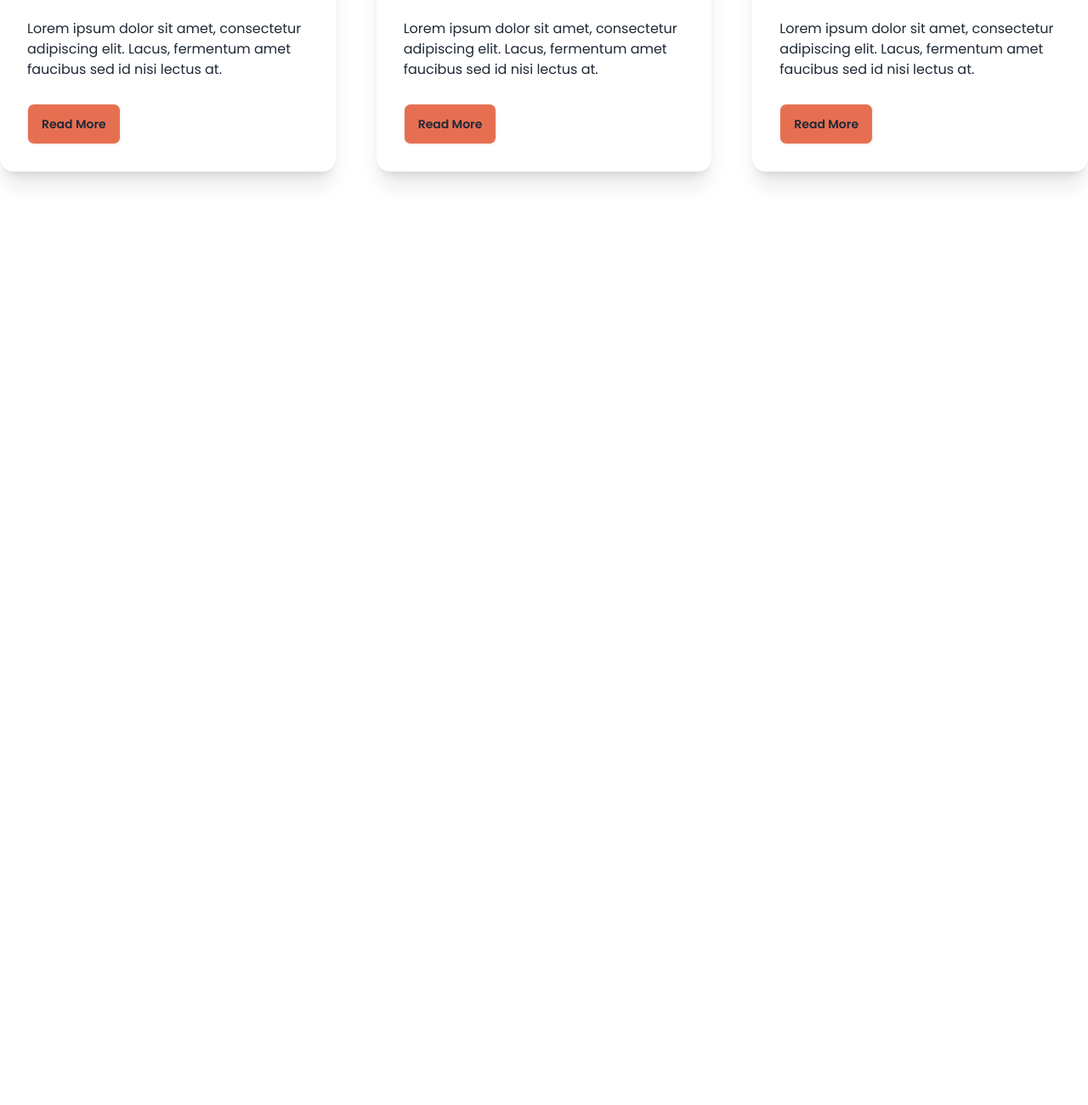
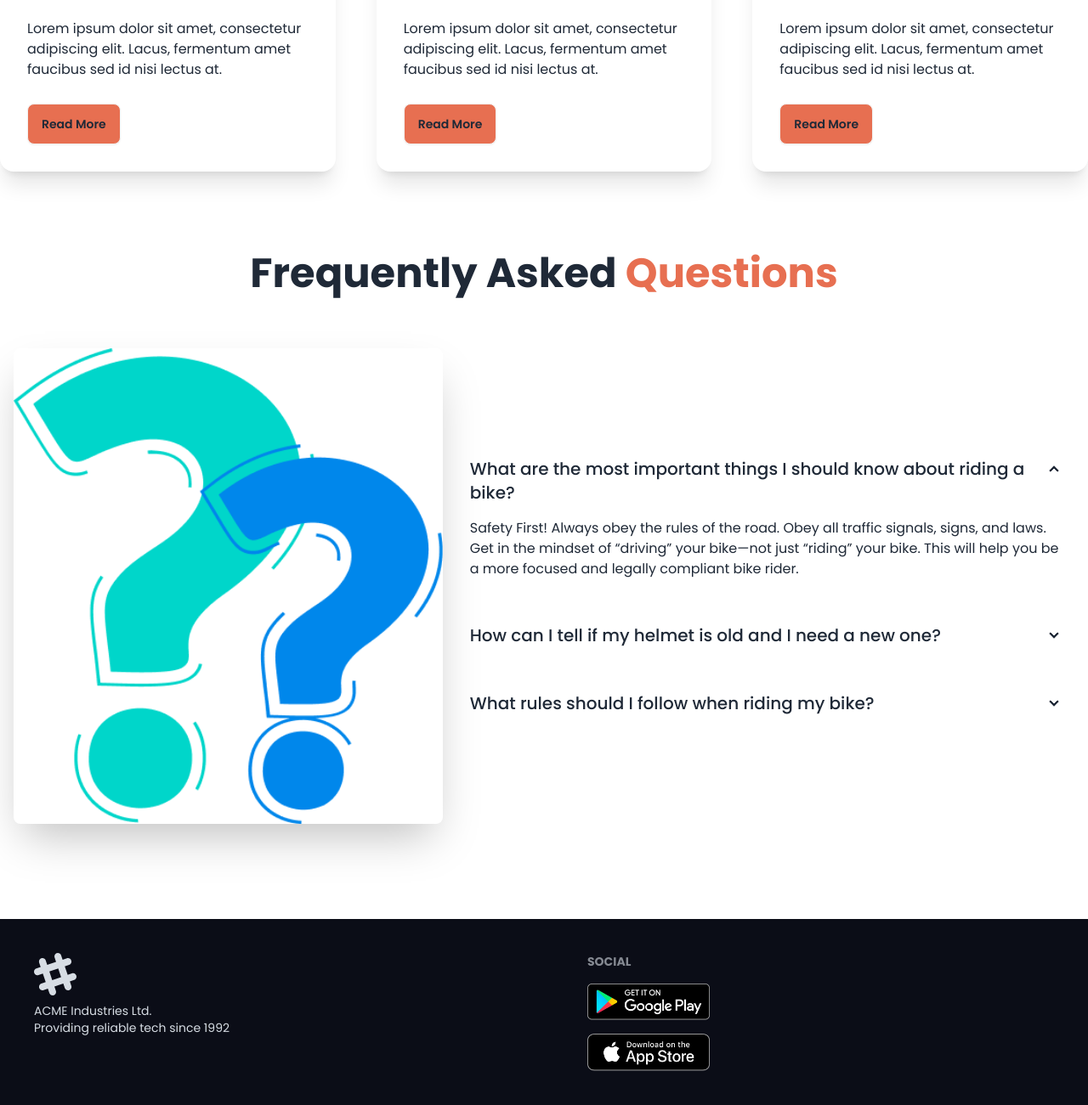
Before and after one commit to kobirul5/biker-zone, a plain HTML site: page index.html in a window 1280 px wide. Shown: the part 1527-2828 px from the top of the page at 85% size. Before the commit the page ends 1825 px from the top, so only its background shows below. Drawn offline with nearby package versions, Linux system fonts and the light colour scheme.

Commit message:
added FAQ section

```diff
--- a/index.html
+++ b/index.html
@@ -216,10 +216,84 @@
            </div>
 
         </section>
+        <!-- Card Home work  -->
+
+        <!-- Card Home work  -->
+
+        <!-- Frequently Asked Questions  -->
+         <section class="my-24 ">
+            <h2 class="text-3xl md:text-5xl mb-12 text-center font-bold">Frequently Asked <span class="text-[#E76F51]">Questions</span></h2>
+            <!-- questions -->
+            <div class="hero">
+              <div class="hero-content flex-col lg:flex-row">
+                <img
+                  src="./images/others/faq.png"
+                  class="w-full rounded-lg shadow-2xl" />
+                  <!-- accordion  -->
+                <div class="space-y-5">
+                  <div class="collapse collapse-arrow border-blue-300">
+                    <input type="radio" name="my-accordion-2" checked="checked" />
+                    <div class="collapse-title text-xl font-medium">What are the most important things I should know about riding a bike?</div>
+                    <div class="collapse-content">
+                      <p>Safety First! Always obey the rules of the road. Obey all traffic signals, signs, and laws. Get in the mindset of “driving” your bike—not just “riding” your bike. This will help you be a more focused and legally compliant bike rider. </p>
+                    </div>
+                  </div>
+                  <div class="collapse collapse-arrow border-blue-300">
+                    <input type="radio" name="my-accordion-2" />
+                    <div class="collapse-title text-xl font-medium">How can I tell if my helmet is old and I need a
+                      new one?</div>
+                    <div class="collapse-content">
+                      <p>Safety First! Always obey the rules of the road. Obey all traffic signals, signs, and laws. Get in the mindset of “driving” your bike—not just “riding” your bike. This will help you be a more focused and legally compliant bike rider. </p>
+                    </div>
+                  </div>
+                  <div class="collapse collapse-arrow border-blue-300">
+                    <input type="radio" name="my-accordion-2" />
+                    <div class="collapse-title text-xl font-medium">What rules should I follow when riding my bike?</div>
+                    <div class="collapse-content">
+                      <p>Safety First! Always obey the rules of the road. Obey all traffic signals, signs, and laws. Get in the mindset of “driving” your bike—not just “riding” your bike. This will help you be a more focused and legally compliant bike rider. </p>
+                    </div>
+                  </div>
+                </div>
+              </div>
+            </div>
+         </section>
+        <!-- Frequently Asked Questions  -->
      </main>
      <!-- footer section  -->
-      <footer>
-
+      <footer class="bg-[#0B0D17]">
+          <section class="container mx-auto">
+            <div class="footer text-neutral-content p-10">
+              <aside>
+                <svg
+                  width="50"
+                  height="50"
+                  viewBox="0 0 24 24"
+                  xmlns="http://www.w3.org/2000/svg"
+                  fill-rule="evenodd"
+                  clip-rule="evenodd"
+                  class="fill-current">
+                  <path
+                    d="M22.672 15.226l-2.432.811.841 2.515c.33 1.019-.209 2.127-1.23 2.456-1.15.325-2.148-.321-2.463-1.226l-.84-2.518-5.013 1.677.84 2.517c.391 1.203-.434 2.542-1.831 2.542-.88 0-1.601-.564-1.86-1.314l-.842-2.516-2.431.809c-1.135.328-2.145-.317-2.463-1.229-.329-1.018.211-2.127 1.231-2.456l2.432-.809-1.621-4.823-2.432.808c-1.355.384-2.558-.59-2.558-1.839 0-.817.509-1.582 1.327-1.846l2.433-.809-.842-2.515c-.33-1.02.211-2.129 1.232-2.458 1.02-.329 2.13.209 2.461 1.229l.842 2.515 5.011-1.677-.839-2.517c-.403-1.238.484-2.553 1.843-2.553.819 0 1.585.509 1.85 1.326l.841 2.517 2.431-.81c1.02-.33 2.131.211 2.461 1.229.332 1.018-.21 2.126-1.23 2.456l-2.433.809 1.622 4.823 2.433-.809c1.242-.401 2.557.484 2.557 1.838 0 .819-.51 1.583-1.328 1.847m-8.992-6.428l-5.01 1.675 1.619 4.828 5.011-1.674-1.62-4.829z"></path>
+                </svg>
+                <p>
+                  ACME Industries Ltd.
+                  <br />
+                  Providing reliable tech since 1992
+                </p>
+              </aside>
+              <nav>
+                <h6 class="footer-title">Social</h6>
+                <div class="grid grid-cols-1 gap-4">
+                  <a>
+                    <img class="w-36" src="./images/others/android.png" alt="">
+                  </a>
+                  <a>
+                    <img class="w-36" src="./images/others/ios.png" alt="">
+                  </a>
+                </div>
+              </nav>
+            </div>
+          </section>
       </footer>
 </body>
 </html>
```
